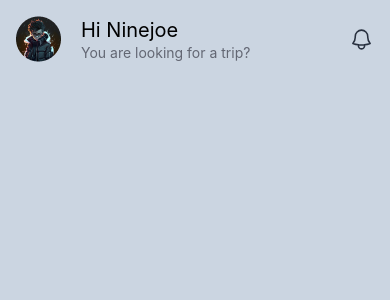
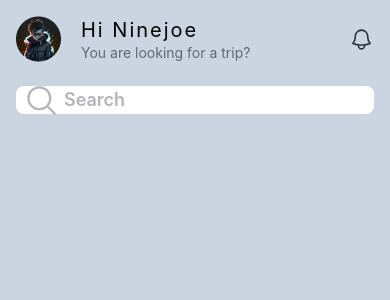
Before and after one commit to entryxbad/MyTravel, a React Native app: screen /Home in a window 390 px wide. Shown: the top 300 px of the page. Built offline with nearby package versions, Linux system fonts and the light colour scheme.

Commit message:
HomeScreen changed

```diff
--- a/src/screens/HomeScreen.jsx
+++ b/src/screens/HomeScreen.jsx
@@ -1,7 +1,8 @@
 import {useState} from 'react'
-import {View, Text, Image, TouchableOpacity} from 'react-native'
+import {View, Text, Image, TouchableOpacity, TextInput} from 'react-native'
 import {BellIcon} from 'react-native-heroicons/outline'
-import {BellAlertIcon} from 'react-native-heroicons/solid'
+import {MagnifyingGlassIcon} from 'react-native-heroicons/outline'
+import {BellSlashIcon} from 'react-native-heroicons/solid'
 
 const HomeScreen = ({navigation}) => {
   const [isPressed, setIsPressed] = useState(false)
@@ -9,14 +10,16 @@ const HomeScreen = ({navigation}) => {
   return (
     <View className="flex-1 relative bg-slate-300">
       {/* Header */}
-      <View className="flex-row justify-between items-center mx-4 mt-4">
+      <View className="flex-row justify-between items-center mt-4 mx-4">
         {/* Avatar */}
         <View className="flex-row">
           <Image source={require('../assets/images/avatar.png')} />
 
           {/* Text */}
           <View className="ml-5">
-            <Text className="text-black text-xl">Hi Ninejoe</Text>
+            <Text className="text-black text-xl tracking-widest">
+              Hi Ninejoe
+            </Text>
             <Text className="text-[#636773]">You are looking for a trip?</Text>
           </View>
         </View>
@@ -24,7 +27,7 @@ const HomeScreen = ({navigation}) => {
         {/* Icon */}
         {isPressed ? (
           <TouchableOpacity onPress={() => setIsPressed(false)}>
-            <BellAlertIcon size={25} color={'black'} />
+            <BellSlashIcon size={25} color={'black'} />
           </TouchableOpacity>
         ) : (
           <TouchableOpacity onPress={() => setIsPressed(true)}>
@@ -32,6 +35,17 @@ const HomeScreen = ({navigation}) => {
           </TouchableOpacity>
         )}
       </View>
+
+      {/* Search */}
+      <View className="flex-row items-center mx-4 mt-6">
+        <View className="absolute z-10 p-2">
+          <MagnifyingGlassIcon size={35} color={'#B3B4BA'} />
+        </View>
+        <TextInput
+          placeholder="Search"
+          className="bg-white w-full rounded-lg text-lg text-[#B3B4BA] pl-12 font-semibold"
+        />
+      </View>
     </View>
   )
 }
```
